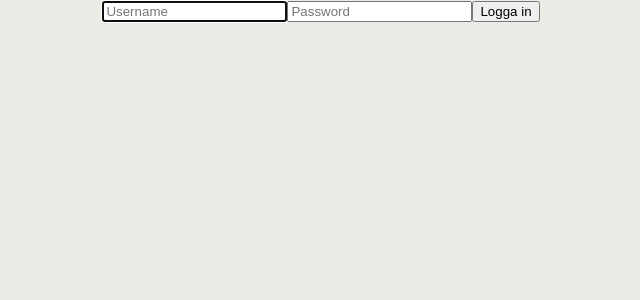
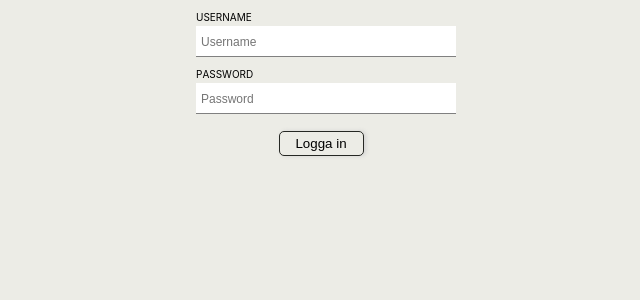
Before and after one commit to annaeklov/examensarbete-bookie, a React (Create React App) app in the folder client/: page /login in a window 1280 px wide. Shown: the top 300 px of the page, without its empty margins (319-959 px from the left). Built offline with nearby package versions, Linux system fonts and the light colour scheme.

Commit message:
styling, last fix before demo sprint 2, last sprint

```diff
--- a/client/src/components/AddBook.js
+++ b/client/src/components/AddBook.js
@@ -13,7 +13,7 @@ export function AddBook(clickedBookToAdd, activeTab, selectedBookclubId) {
     .put(`http://localhost:3000/addBook/${selectedBookclubId}`, {
       title: clickedBookToAdd.volumeInfo.title,
       author: clickedBookToAdd.volumeInfo.authors,
-      genre: "no genre yet",
+      genre: clickedBookToAdd.volumeInfo.categories,
       coverSrc: bookCover,
       id: clickedBookToAdd.id,
       whereToAddBook: activeTab,
--- a/client/src/components/AddModal.js
+++ b/client/src/components/AddModal.js
@@ -55,6 +55,7 @@ function AddModal({
 
   function onClickAddTo(clickedBookToAdd, activeTab, selectedBookclubId) {
     AddBook(clickedBookToAdd, activeTab, selectedBookclubId);
+    setShowAddModal(false);
   }
 
   return (
--- a/client/src/components/BookModal.js
+++ b/client/src/components/BookModal.js
@@ -33,10 +33,13 @@ function BookModal({
     mappedReviews = clickedBook.reviews.map((review, x) => {
       if (review.username) {
         return (
-          <span key={x}>
-            "{review.comment}" - {review.username}, {review.rating}/5
-            <br />
-          </span>
+          <div className="oneReviewDiv" key={x}>
+            <blockquote>
+              {review.comment}{" "}
+              <span className="username">-{review.username} </span>
+              <span className="rating">{review.rating}/5</span>
+            </blockquote>
+          </div>
         );
       }
     });
@@ -75,13 +78,19 @@ function BookModal({
       </TopDiv>
       <Section>
         {selectedTab === "booksRead" && (
-          <span className="selectedTab">In <u>have read</u>-list</span>
+          <span className="selectedTab">
+            In <u>have read</u>-list
+          </span>
         )}
         {selectedTab === "booksToRead" && (
-          <span className="selectedTab">In <u>want to read</u>-list</span>
+          <span className="selectedTab">
+            In <u>want to read</u>-list
+          </span>
         )}
         {selectedTab === "currentlyReading" && (
-          <span className="selectedTab">In <u>currently reading</u></span>
+          <span className="selectedTab">
+            In <u>currently reading</u>
+          </span>
         )}
         <img src={clickedBook.coverSrc} alt={clickedBook.title} />
         <BookInfoDiv>
@@ -89,23 +98,34 @@ function BookModal({
             {clickedBook.title.toUpperCase()}
           </h3>
           {clickedBook.author ? (
-            <h4 className="bookInfoText author">
+            <h4 className="bookInfoText authorGenre">
               -
               {clickedBook.author.map((oneAuthor) => {
                 return oneAuthor.toUpperCase();
               })}
             </h4>
           ) : (
-            <h4 className="bookInfoText author">- no author found ...</h4>
+            <h4 className="bookInfoText authorGenre">- no author ...</h4>
+          )}
+          {clickedBook.genre ? (
+            <h4 className="bookInfoText authorGenre genre">
+              {" "}
+              {clickedBook.genre}
+            </h4>
+          ) : (
+            <h4 className="bookInfoText authorGenre genre">
+              {" "}
+              no genres ...
+            </h4>
           )}
 
-          {/*           <p className="bookInfoText genre"> {clickedBook.genre}</p>
-           */}
           {clickedBook.reviews && (
             <ReviewsDiv>
-              <h4 className="bookInfoText review">REVIEWS: </h4>
+              <h4 className="bookInfoText review">REVIEWS</h4>
               {selectedTab === "booksRead" && (
                 <>
+                  {" "}
+                  <div className="mappedReviewsDiv">{mappedReviews}</div>
                   {showAddReviewModal ? (
                     <AddReviewModal
                       bookclubId={bookclubId}
@@ -119,7 +139,6 @@ function BookModal({
                   )}
                 </>
               )}
-              <div className="mappedReviews">{mappedReviews}</div>
             </ReviewsDiv>
           )}
         </BookInfoDiv>{" "}
@@ -142,6 +161,62 @@ function BookModal({
 }
 export default BookModal;
 
+const ReviewsDiv = styled.div`
+  margin-bottom: 20px;
+  h4 {
+    margin: 5px;
+  }
+  button {
+    border: 1px solid grey;
+    border-radius: 5px;
+    width: 82px;
+    height: 23px;
+    background-color: transparent;
+    color: #262824;
+    box-shadow: 2px 0px 4px lightgrey;
+    margin-bottom: 5px;
+    :active,
+    :focus {
+      outline: none;
+    }
+  }
+  .mappedReviewsDiv {
+    @import url("https://fonts.googleapis.com/css2?family=PT+Mono&display=swap");
+    font-family: "PT Mono", monospace;
+    width: 100%;
+    padding: 3px;
+    .oneReviewDiv {
+      border: 1 solid red;
+      width: 100%;
+      margin: 5px;
+      blockquote {
+        font-size: 16px;
+        position: relative;
+        margin: 0;
+        padding: 16px;
+        text-transform: lowercase;
+        :after {
+          position: absolute;
+          color: lightgrey;
+          font-size: 60px;
+          width: 30px;
+          height: 30px;
+          content: "“";
+          left: -8px;
+          top: -6px;
+        }
+      }
+      .username {
+        font-size: small;
+        font-style: italic;
+      }
+      .rating {
+        font-size: small;
+      }
+    }
+  }
+`;
+
 const BookInfoDiv = styled.div`
   width: 90%;
   display: flex;
@@ -153,12 +228,12 @@ const BookInfoDiv = styled.div`
     margin: 20px 0 5px 0;
     font-weight: 800;
   }
-  .author {
-    margin: 0 0 20px 5px;
+  .authorGenre {
+    margin: 0 0 10px 5px;
     font-weight: 200;
   }
   .genre {
-    margin: 0 0 20px 5px;
+    margin: 0 0 16px 12px;
     font-style: italic;
   }
   .review {
@@ -237,25 +312,3 @@ const Section = styled.section`
     filter: drop-shadow(4px -2px 7px grey);
   }
 `;
-const ReviewsDiv = styled.div`
-  margin-bottom: 20px;
-  h4 {
-    margin: 5px;
-  }
-  button {
-    border: 1px solid grey;
-    border-radius: 5px;
-    width: 82px;
-    height: 23px;
-    background-color: transparent;
-    color: #262824;
-    box-shadow: 2px 0px 4px lightgrey;
-    margin-bottom: 5px;
-    :active,
-    :focus {
-      outline: none;
-    }
-  }
-  .mappedReviews {
-  }
-`;
--- a/client/src/components/Login.js
+++ b/client/src/components/Login.js
@@ -1,4 +1,5 @@
 import React, { useEffect, useState } from "react";
+import styled from "styled-components";
 import axios from "axios";
 import { useHistory } from "react-router-dom";
 
@@ -49,8 +50,11 @@ function Login() {
   }
 
   return (
-    <div className="Login">
-      <form onSubmit={handleSubmit}>
+    <>
+      <Form onSubmit={handleSubmit}>
+        <label>
+          {" "}
+          <p>Username</p>
           <input
             type="text"
             name="username"
@@ -60,6 +64,10 @@ function Login() {
             autoFocus
             value={username}
           />
+        </label>
+        <label>
+          {" "}
+          <p>Password</p>
           <input
             type="password"
             required
@@ -69,12 +77,77 @@ function Login() {
             onChange={onChangePassword}
             value={password}
           />
+        </label>
         <input type="submit" value="Logga in" />
-      </form>
+      </Form>
       {errorMsg === "Empty" && <p>Input kan inte vara tomt</p>}
       {errorMsg === "Wrong" && <p>Användarnamn eller lösen är fel</p>}
-    </div>
+    </>
   );
 }
 
 export default Login;
+
+const Form = styled.form`
+  display: flex;
+  width: 70%;
+  flex-direction: column;
+  padding: 5px;
+  border-radius: 3px;
+  align-items: center;
+  label {
+    width: 250px;
+    p {
+      margin: 2px 0;
+      font-size: 14px;
+      font-variant-caps: all-small-caps;
+    }
+    input[type="text"] {
+      padding: 5px;
+      margin-bottom: 5px;
+      border: none;
+      border-bottom: 1px solid grey;
+      width: 100%;
+      height: 20px;
+      ::placeholder {
+        font-size: 12px;
+      }
+      :focus {
+        outline: none;
+      }
+    }
+    input[type="password"] {
+      padding: 5px;
+      margin-bottom: 5px;
+      border: none;
+      border-bottom: 1px solid grey;
+      width: 100%;
+      height: 20px;
+      ::placeholder {
+        font-size: 12px;
+      }
+      :focus {
+        outline: none;
+      }
+    }
+  }
+  span {
+    font-size: 11px;
+    font-style: italic;
+    color: grey;
+  }
+  input[type="submit"] {
+    margin: 12px 0;
+    border: 1px solid #262824;
+    border-radius: 5px;
+    width: 85px;
+    height: 25px;
+    background-color: transparent;
+    box-shadow: 2px 0px 4px lightgrey;
+
+    :active,
+    :focus {
+      outline: none;
+    }
+  }
+`;
--- a/client/src/components/RenderBooks.js
+++ b/client/src/components/RenderBooks.js
@@ -122,7 +122,6 @@ function RenderBooks({ bookClubInfo, userInfo, showModal, setShowModal }) {
     if (bookClubInfo.currentlyReading) {
       if (selectedTab === "currentlyReading") {
         mappedBooks = bookClubInfo.currentlyReading.map((book, x) => {
-          console.log(book.coverSrc);
           return (
             <ATag key={x} onClick={() => onClickATag(book)}>
               {book.coverSrc !==
@@ -230,7 +229,6 @@ const ImgContainer = styled.div`
     text-align: center;
     width: 88%;
     border-radius: 0 0 0 10px;
-
   }
 `;
 
@@ -240,8 +238,7 @@ const Img = styled.img`
   height: 180px;
   padding: 10px 4px 4px 4px;
   border-radius: 15px 0px 0px 10px;
-      filter: drop-shadow(4px -2px 7px grey);
-
+  filter: drop-shadow(4px -2px 7px grey);
 `;
 
 const Tabs = styled.nav`
```
Also changed, not shown: 1 other file (tests, documents, lock files or other folders). Lines whose indentation alone changed are shown as unchanged.
